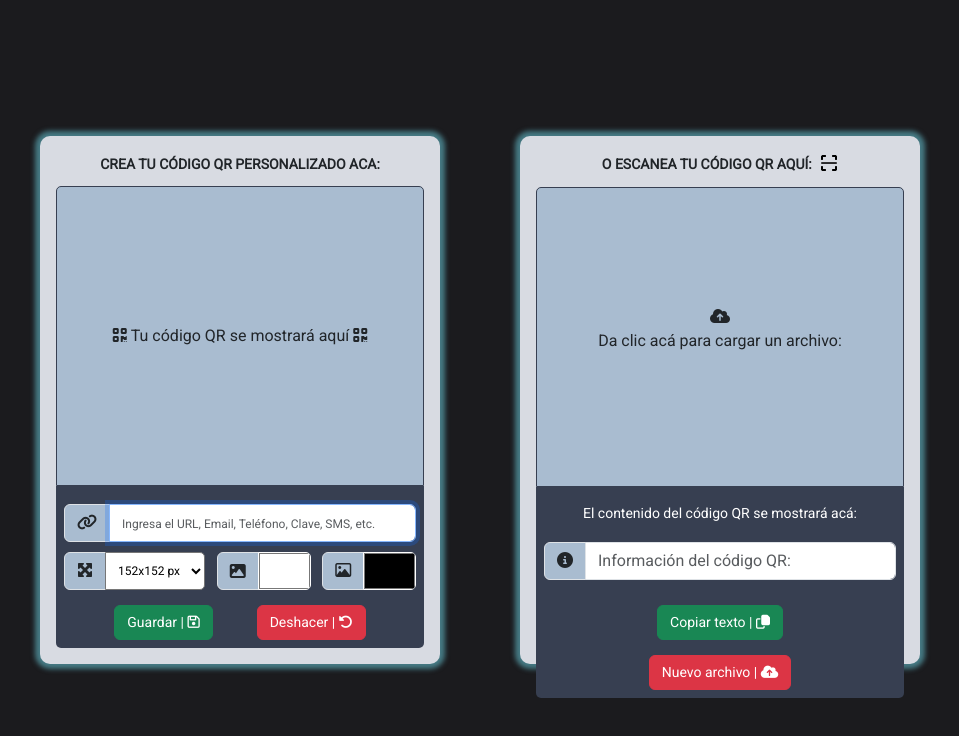
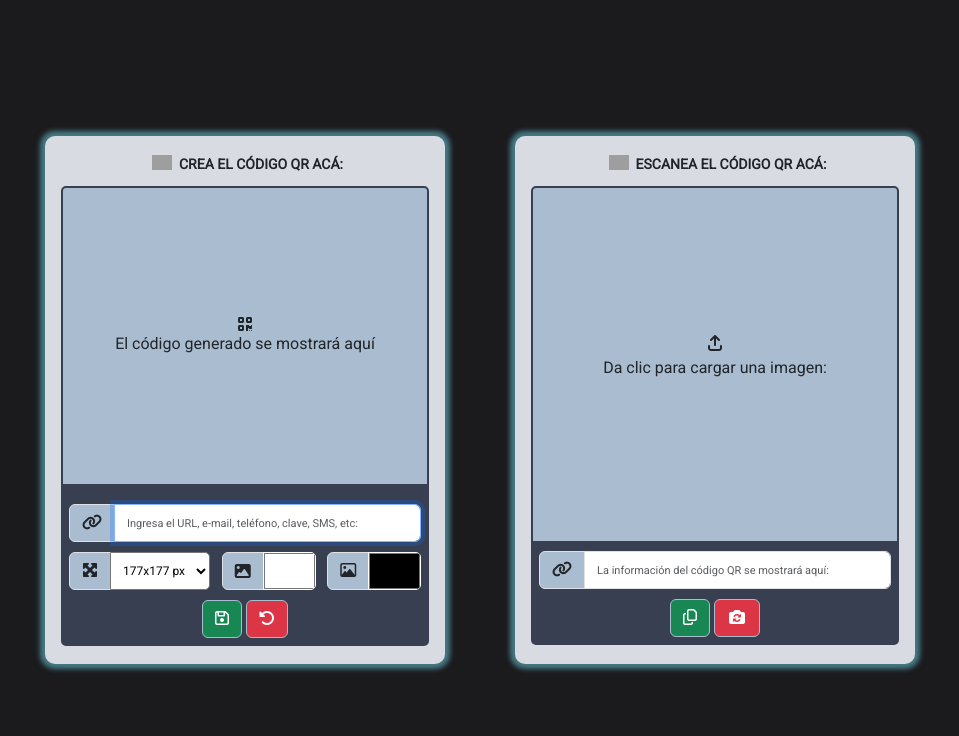
Before and after one commit to MauricioBarrueta/QR-CreatorScanner, a website: page index.html in a window 1280 px wide. Shown: the whole page, without its empty margins (160-1119 px from the left). Drawn offline with nearby package versions, Linux system fonts and the light colour scheme; grey boxes are pictures that could not be loaded.

Commit message:
Se corrigió un error al escanear y se hicieron cambios en el diseño

```diff
--- a/index.html
+++ b/index.html
@@ -5,31 +5,31 @@
     <meta name="viewport" content="width=device-width, initial-scale=1.0">
     <meta http-equiv="Content-Security-Policy" content="upgrade-insecure-requests">
 
-    <link href="https://cdn.jsdelivr.net/npm/bootstrap@5.3.2/dist/css/bootstrap.min.css" rel="stylesheet" integrity="sha384-T3c6CoIi6uLrA9TneNEoa7RxnatzjcDSCmG1MXxSR1GAsXEV/Dwwykc2MPK8M2HN" crossorigin="anonymous">
-    <link rel="stylesheet" href="https://cdnjs.cloudflare.com/ajax/libs/font-awesome/6.4.2/css/all.min.css" integrity="sha512-z3gLpd7yknf1YoNbCzqRKc4qyor8gaKU1qmn+CShxbuBusANI9QpRohGBreCFkKxLhei6S9CQXFEbbKuqLg0DA==" crossorigin="anonymous" referrerpolicy="no-referrer" />
+    <link href="https://cdn.jsdelivr.net/npm/bootstrap@5.3.3/dist/css/bootstrap.min.css" rel="stylesheet" integrity="sha384-QWTKZyjpPEjISv5WaRU9OFeRpok6YctnYmDr5pNlyT2bRjXh0JMhjY6hW+ALEwIH" crossorigin="anonymous">
+    <link rel="stylesheet" href="https://cdnjs.cloudflare.com/ajax/libs/font-awesome/6.6.0/css/all.min.css" integrity="sha512-Kc323vGBEqzTmouAECnVceyQqyqdsSiqLQISBL29aUW4U/M7pSPA/gEUZQqv1cwx4OnYxTxve5UMg5GT6L4JJg==" crossorigin="anonymous" referrerpolicy="no-referrer" />
     <link rel="stylesheet" href="src/scss/styles.css">
-    <title>QR Code: Creator & Scanner</title>
+    <title>Generador y lector de QR</title>
     <link rel="icon" type="image/x-icon" href="src/img/favicon.ico">
 </head>
 <body>
     <div class="cards-container">
         <div class="cards">
-            <span id="title-info">Crea tu código QR personalizado aca:</span>
+            <span id="title-info"><img src="https://api.iconify.design/material-symbols:qr-code.svg?color=%23000000">&nbsp; Crea el código QR acá:</span>
             <div class="card-img-top" id="qr-code">
-                <span>&#xf029; Tu código QR se mostrará aquí &#xf029;</span>
+                <i class="fa-solid fa-qrcode fa-bounce"></i>
+                <span>El código generado se mostrará aquí</span>
             </div>
             <div class="card-body">
                 <div class="qr-url-text">
                     <div class="input-group flex-nowrap">
-                        <span class="input-group-text" id="qr-url" title="Contenido del código QR">&#x1F517;</span>
-                        <input type="text" class="form-control" id="qr-text" placeholder="Ingresa el URL, Email, Teléfono, Clave, SMS, etc." aria-describedby="qr-url">
+                        <span class="input-group-text" id="qr-url" title="Contenido">&#x1F517;</span>
+                        <input type="text" class="form-control" id="qr-text" placeholder="Ingresa el URL, e-mail, teléfono, clave, SMS, etc:" aria-describedby="qr-url">
                     </div>
                 </div>
                 <div class="qr-options">
                     <div class="input-group flex-nowrap">
-                        <span class="input-group-text" id="qr-sz">&#xf31e;</span>
-                        <select class="qr-size" aria-describedby="qr-sz" title="Tamaño del código QR">
-                            <option value="38">38x38 px</option>
+                        <span class="input-group-text" id="qr-sz" title="Dimensiones">&#xf31e;</span>
+                        <select class="qr-size" aria-describedby="qr-sz" title="Dimensiones">
                             <option value="76">76x76 px</option>
                             <option value="152" selected>152x152 px</option>
                             <option value="177">177x177 px</option>
@@ -38,45 +38,43 @@
                         </select>
                     </div>
                     <div class="input-group flex-nowrap">
-                        <span class="input-group-text fa-solid" id="qr-bg">&#xf03e;</span>
+                        <span class="input-group-text fa-solid" id="qr-bg" title="Fondo">&#xf03e;</span>
                         <input type="color" id="qr-bg-color" aria-describedby="qr-bg" value="#ffffff" title="Fondo">
                     </div>
                     <div class="input-group flex-nowrap">
-                        <span class="input-group-text" id="qr-cl">&#xf03e;</span>
+                        <span class="input-group-text" id="qr-cl" title="Color">&#xf03e;</span>
                         <input type="color" id="qr-color" aria-describedby="qr-cl" title="Color">
                     </div>
                 </div>
-                <a class="btn btn-success" id="btn-download" download="QRCode">Guardar | &#xf0c7;</a>
-                <button class="btn btn-danger" id="btn-clear-qr">Deshacer | &#xf2ea;</button>
+                <a class="btn btn-success" id="btn-download" download="QRCode" title="Guardar">&#xf0c7;</a>
+                <button class="btn btn-danger" id="btn-clear-qr" title="Restablecer">&#xf2ea;</button>
             </div>
         </div>
 
         <div class="cards scanner">
-            <span id="title-info">O escanea tu código QR aquí: <img src="src/img/scan.png"></span>
-            <form action="#" class="card-img-top read-qr">
-                <input type="file" id="upload-qr" hidden>
+            <span id="title-info"><img src="https://api.iconify.design/material-symbols:qr-code-scanner.svg?color=%23000000">&nbsp; Escanea el código QR acá:</span>
+            <form action="#" class="card-img-top read-qr" style="height: 357px;">
+                <input type="file" id="upload-qr" accept="image/png, image/jpeg" hidden>
                 <img src="">
                 <div class="uploaded-qr">
-                    <i class="fa-solid fa-cloud-arrow-up fa-bounce"></i>
-                    <p id="upload-status">Da clic acá para cargar un archivo:</p>
+                    <i class="fa-solid fa-arrow-up-from-bracket fa-bounce"></i>
+                    <p id="upload-status">Da clic para cargar una imagen:</p>
                 </div>
             </form>
             <div class="card-body">
-                <span id="scann-body-title">El contenido del código QR se mostrará acá:</span>
                 <div class="qr-url-text qr-scanner">
                     <div class="input-group flex-nowrap">
-                        <span class="input-group-text" id="qr-url">&#xf05a;</span>
-                        <input type="text" class="form-control" id="uploaded-qr-text" placeholder="Información del código QR:"
-                            aria-describedby="qr-url" readonly>
+                        <span class="input-group-text" id="qr-url">&#xf0c1;</span>
+                        <input type="text" class="form-control" id="uploaded-qr-text" placeholder="La información del código QR se mostrará aquí:" aria-describedby="qr-url" readonly>
                     </div>
                 </div>
-                <a class="btn btn-success" id="btn-copy">Copiar texto | &#xf0c5;</a>
-                <button class="btn btn-danger" id="btn-clear-scan">Nuevo archivo | &#xf0ee;</button>
+                <a class="btn btn-success" id="btn-copy" title="Copiar">&#xf0c5;</a>
+                <button class="btn btn-danger" id="btn-clear-scan" title="Nueva">&#xe0d8;</button>
             </div>
         </div>
     </div>
 
-    <script src="https://cdn.jsdelivr.net/npm/bootstrap@5.3.2/dist/js/bootstrap.bundle.min.js" integrity="sha384-C6RzsynM9kWDrMNeT87bh95OGNyZPhcTNXj1NW7RuBCsyN/o0jlpcV8Qyq46cDfL" crossorigin="anonymous"></script>
+    <script src="https://cdn.jsdelivr.net/npm/bootstrap@5.3.3/dist/js/bootstrap.bundle.min.js" integrity="sha384-YvpcrYf0tY3lHB60NNkmXc5s9fDVZLESaAA55NDzOxhy9GkcIdslK1eN7N6jIeHz" crossorigin="anonymous"></script>
     <script src="https://cdnjs.cloudflare.com/ajax/libs/qrcodejs/1.0.0/qrcode.min.js" integrity="sha512-CNgIRecGo7nphbeZ04Sc13ka07paqdeTu0WR1IM4kNcpmBAUSHSQX0FslNhTDadL4O5SAGapGt4FodqL8My0mA==" crossorigin="anonymous" referrerpolicy="no-referrer"></script>
     <script src="src/js/createQR.js"></script>
     <script src="src/js/scanQR.js"></script>
--- a/src/js/scanQR.js
+++ b/src/js/scanQR.js
@@ -4,13 +4,14 @@ const inputFile = document.getElementById('upload-qr'), uploadStatus = document.
 const copyUrlBtn = document.getElementById('btn-copy'), clearContent = document.getElementById('btn-clear-scan')
 
 /* Se hace la petición a la api obteniendo la información del código QR cargado */
-const apiURL = 'http://api.qrserver.com/v1/read-qr-code/'
+const apiURL = 'https://api.qrserver.com/v1/read-qr-code/'
 const fetchQrCodeData = (file, qrFileData) => {
     uploadStatus.innerText = 'Escaneando código...';
     fetch(apiURL, { method: 'POST', body: qrFileData })
         .then(res => res.json())
         .then(data => {
             data = data[0].symbol[0].data;
+            console.log(data)
             uploadStatus.innerText = data ? 'Da clic acá para cargar un archivo:' : 'Error al cargar archivo'
             if(data) {
                 uploadedQrContent.value = data;
--- a/src/scss/styles.scss
+++ b/src/scss/styles.scss
@@ -7,46 +7,37 @@
 
 span { cursor: default; }
 
-.cards-container, .qr-options, #qr-code, .read-qr {
-    display: flex; align-items: center; justify-content: center;
-}
+.cards-container, .qr-options, #qr-code, .read-qr { display: flex; align-items: center; justify-content: center; }
 .cards-container {
-    min-height: 100vh; width: 100vw;
-    flex-wrap: wrap; gap: 20px; padding: 1em;
-    text-align: center;
+    min-height: 100vh; width: 100vw; flex-wrap: wrap; gap: 10px;
+    padding: 1em; text-align: center;
     background-color: #1B1B1E;
-
 
     /* Card Global Styles */
     .cards {
-        width: 400px; height: 528px;
+        width: 400px; height: 528.5px;
         padding: 1em; border-radius: 10px; margin-inline: 30px;
         background-color: #D8DBE2; box-shadow: 0px 0px 5px 5px rgba(88,164,176,0.7);
         #title-info {
             font-size: 14px; font-weight: bold; text-transform: uppercase;
-            img {
-                width: 18px;
-                margin: 0 0 5px 5px;
-            }
+            img { width: 20px; margin: 0 0 5px 5px; }
         }
         #qr-code, .read-qr { /* Generator - Reader Global Style */
             width: 100%; height: 300px;
             padding: 0.5rem; margin-top: 10px; border-radius: 5px 5px 0 0;
-            background-color: #A9BCD0; border: 1px solid #373F51;
+            background-color: #A9BCD0; border: 2px solid #373F51;
         }
-
         /* QR Generator */
         #qr-code {
-            img, canvas {
-                max-width: 100% !important; max-height: 100% !important;
-            }
+            flex-wrap: wrap; align-content: center;
+            i { width: 100%; }
+            img, canvas { max-width: 100% !important; max-height: 100% !important; }
             img {
                 cursor: help; padding: 0.5rem;
                 border-radius: 5px; border: 1px solid #373F51;
             }
             .span-text { position: absolute; }
         }
-
         /* Cards Body Global Styles */
         .card-body {
             padding: 0.5rem; border-radius: 0 0 5px 5px;
@@ -55,22 +46,17 @@ span { cursor: default; }
                 margin: 10px 0;
                 span { background-color: #A9BCD0; }
                 input {
-                    font-size: 16px;
-                    &::placeholder { font-size: 12px; }
+                    font-size: 14px;
+                    &::placeholder { font-size: 11px; }
                 }
             }
             .qr-scanner { /* QR Scanner Input Text */
+                margin: 0;
                 input {
                     cursor: copy;
-                    &::placeholder { font-size: 16px; }
+                    &::placeholder { font-size: 11px; }
                 }
             }
-            #scann-body-title {
-                font-size: 14px;
-                padding: 0.5rem; color: white;
-                width: 100%; display: inline-block;
-            }
-
             /* QR Generator Options */
             .qr-options {
                 span { background-color: #A9BCD0; }
@@ -81,9 +67,9 @@ span { cursor: default; }
                 &:nth-child(2)>div, &:nth-child(3)>div, input[type=color] {
                     width: 50%; justify-content: end;
                 }
-                input[type=color] {
+                input[type = color] {
                     border: 1px solid white; transition: 0.25s;
-                    &:hover { opacity: .5; }
+                    &:hover { opacity: .85; }
                 }
                 select {
                     width: 100px; transition: 0.25s;
@@ -93,14 +79,15 @@ span { cursor: default; }
                 }
                 .fa-solid { line-height: 1.5 !important; } /* Solid Icon */
             }
-
+            #uploaded-qr-text {
+                &::selection { background-color: #373F51; color: #FFF; }
+            }
             /* QR Generator Buttons */
             #btn-download, #btn-clear-qr, #btn-copy, #btn-clear-scan {
-                font-size: 14px;
-                margin-top: 15px; margin-inline: 20px;
+                font-size: 16px;
+                margin-top: 10px; border: 1px solid #A9BCD0;
             }
         }
-
         /* Scanner */
         .read-qr {
             cursor: pointer; transition: 0.25s;
@@ -114,7 +101,6 @@ span { cursor: default; }
             }
         }
     }
-
     .cards.active {
         .uploaded-qr { display: none; }
         .read-qr {
```
Also changed, not shown: src/img/favicon.ico, src/img/scan.png (deleted), src/scss/styles.css, 1 other file.
